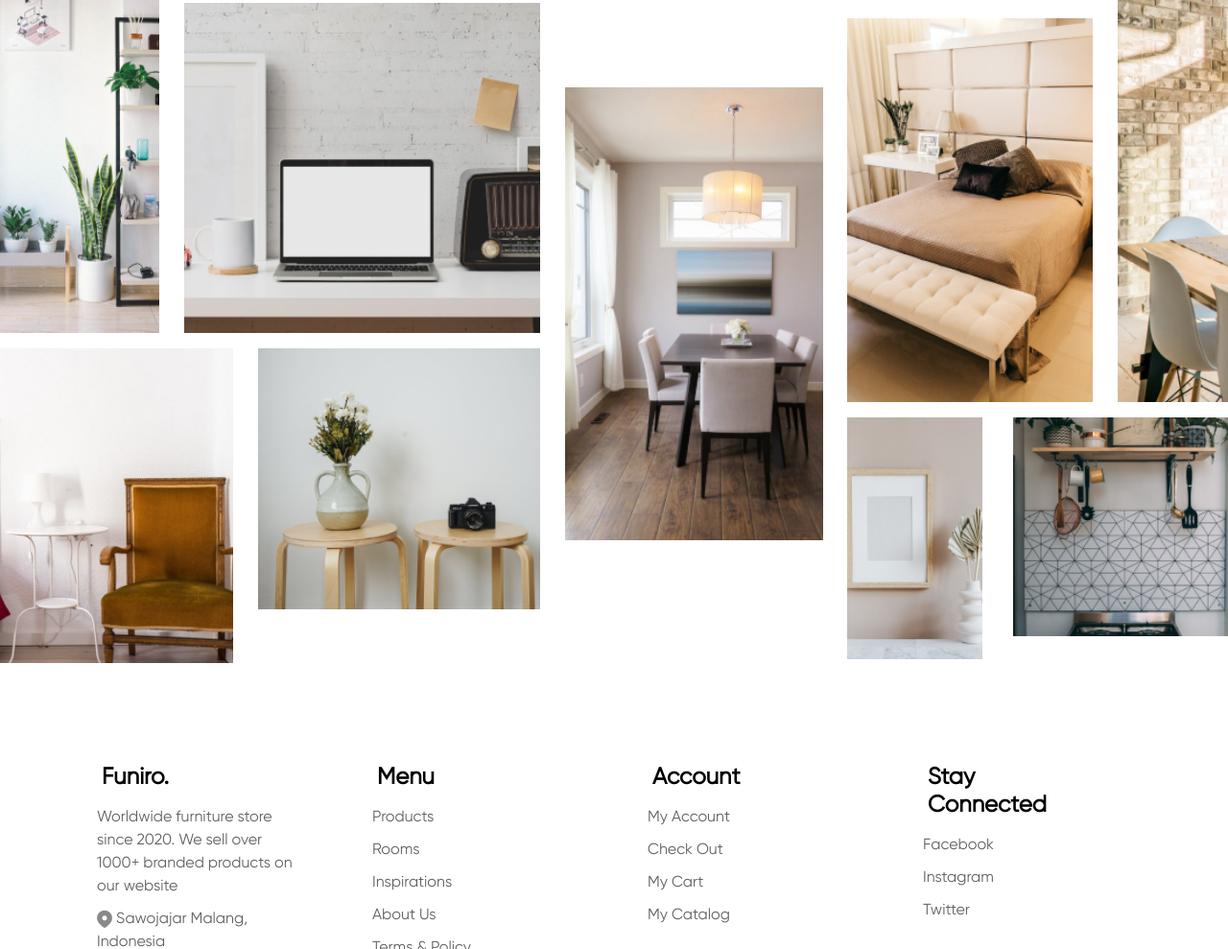
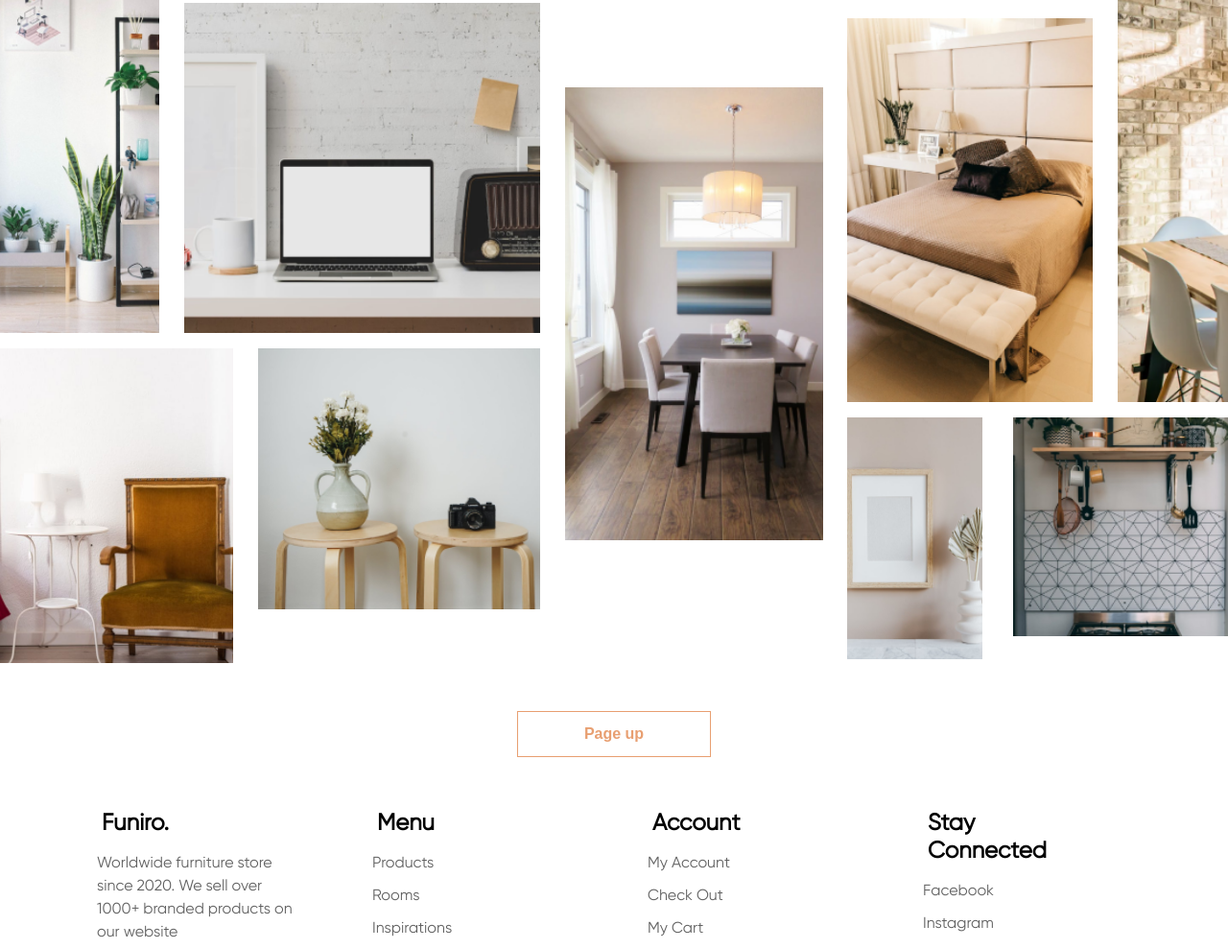
Before and after one commit to OlesiaVovk/Furniture_Shop-JS-Project, a website: page index.html in a window 1280 px wide. Shown: the part 2864-3853 px from the top of the page at 96% size. Drawn offline with nearby package versions, Linux system fonts and the light colour scheme; some packages are replaced by stand-ins of ours; files that its build step writes are made by us from their sources; a script that the page names is missing.

Commit message:
Добавила кнопа Page up в index.html

```diff
--- a/index.html
+++ b/index.html
@@ -485,6 +485,7 @@
         </section>
     </main>
 
+    <section class="container_funiro">
         <div id="total_container_funiro">
             <!--Блоки с абсолютным позиционированием -->
             <div id="img_container_funiro1"><img id="img_funiro" src="assets/images/funiro/Rectangle36.png"> </div>
@@ -500,6 +501,8 @@
             <div id="img_container_funiro9"> <img id="img_funiro" src="assets/images/funiro/Rectangle44.png"></div>
         </div>
 
+        <button class="bdt_page_up"><a class="link_page_up" href="#main">Page up</a></button>
+    </section>
     <section class="footer">
         <div class="footer__column footer__funiro">
             <h3 class="footer__column_title">Funiro.</h3>
--- a/styles/_style_funiro.scss
+++ b/styles/_style_funiro.scss
@@ -111,3 +111,11 @@
     text-align: center;
     color: $color-titles;
 }
+
+.container_funiro{
+    display: flex;
+    flex-direction: row;
+    flex-wrap: wrap;
+    align-items: center;
+    justify-content: center;
+}
--- a/styles/_style_page_our_products.scss
+++ b/styles/_style_page_our_products.scss
@@ -43,7 +43,7 @@
     top: 175px;
     background-color: $color-white;
     border: 1px solid $color-primary;
-    margin-top: 5%;
+    // margin-top: 5%;
 }
 
 .link_page_up{
```
Lines whose indentation alone changed are shown as unchanged.
